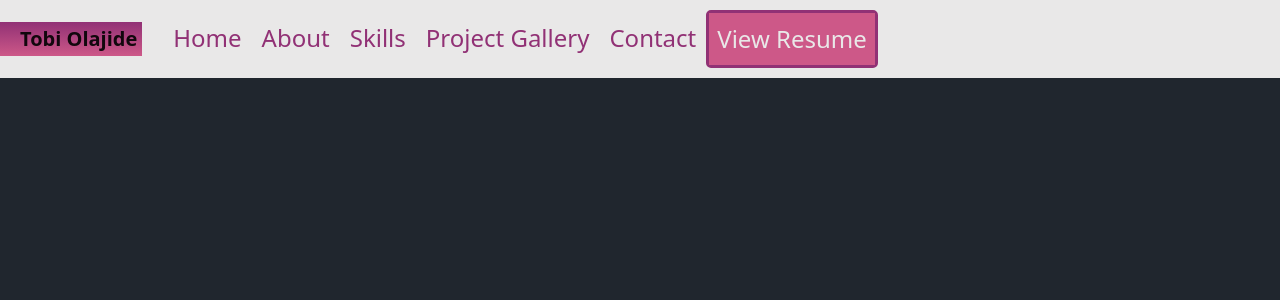
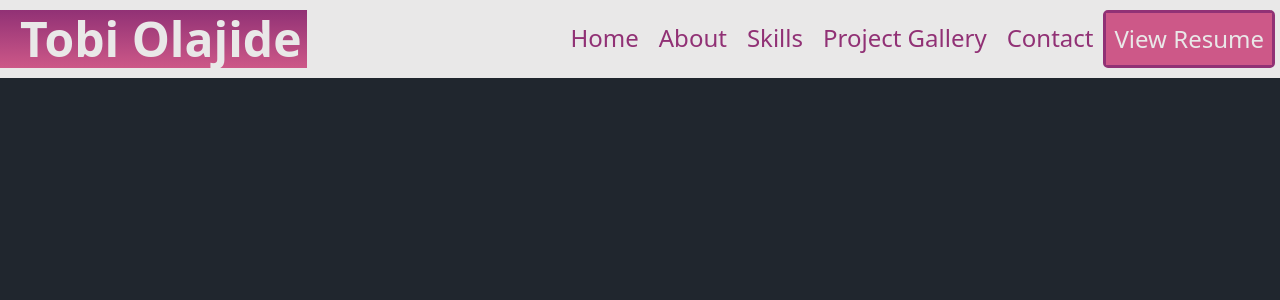
Before and after one commit to Thorbieey/My-Portfolio-React, a React (Create React App) app: page / in a window 1280 px wide. Shown: the top 300 px of the page. Built offline with nearby package versions, Linux system fonts and the light colour scheme.

Commit message:
fixed issue with nav bar ul alignment

```diff
--- a/src/components/NavTabs.js
+++ b/src/components/NavTabs.js
@@ -1,20 +1,20 @@
 import React from 'react';
 import { NavLink } from 'react-router-dom';
 import CV from "./add-ons/TobiOlajide-WebDeveloper.pdf";
+import "bootstrap/js/src/collapse.js"
 import "./css/navTabs.css";
-import "bootstrap/js/src/collapse.js"
 
 
 function NavTabs() {
   return (
     <nav className="navbar navbar-expand-lg custom-nav">
-      <h1 className="mainLogo navbar-brand" href="#">Tobi Olajide</h1>
+      <h1 className="mainLogo " href="#">Tobi Olajide</h1>
       <button className="navbar-toggler" type="button" data-bs-toggle="collapse" data-bs-target="#navbarSupportedContent" aria-controls="navbarSupportedContent" aria-expanded="false" aria-label="Toggle navigation">
         <span className="navbar-toggler-icon"></span>
       </button>
 
       <div className="collapse navbar-collapse nav-items customNavItems" id="navbarSupportedContent">
-               <ul className="navbar-nav me-auto">
+               <ul className="navbar-nav mr-auto">
                   <li className="nav-item customNavItem">
                     <NavLink
                         to="/My-Portfolio-React"
```
